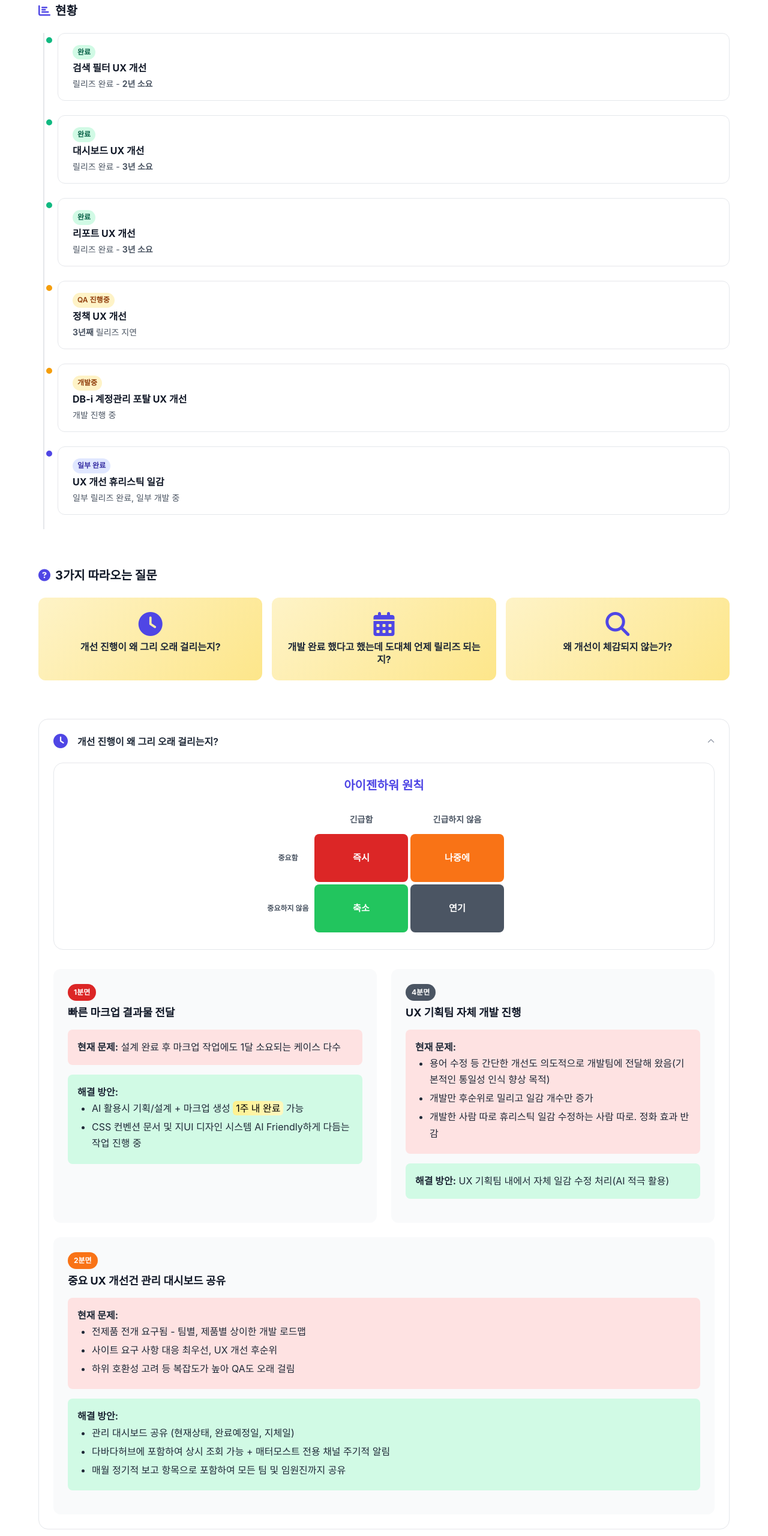
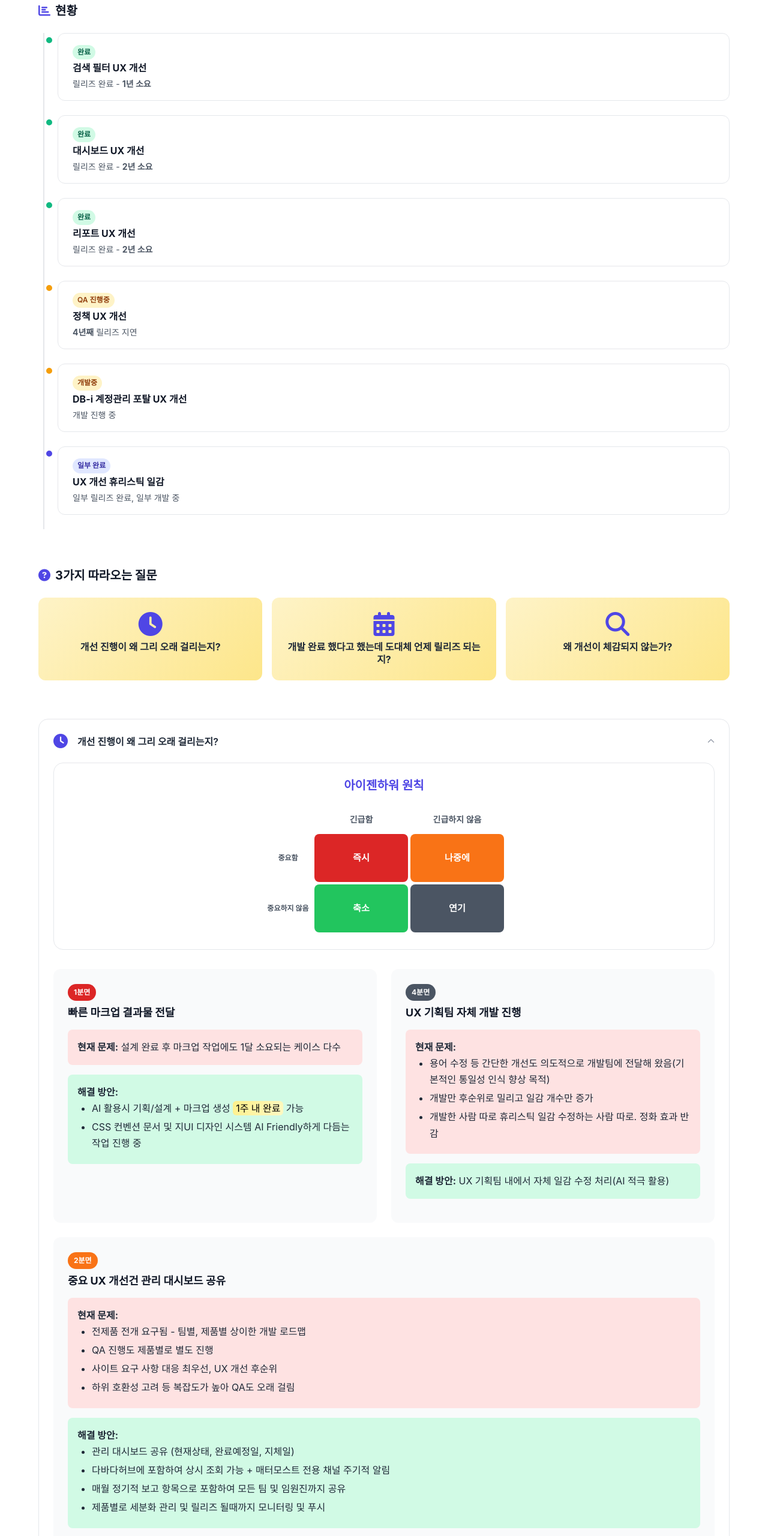
Before and after one commit to hwantage/sunsoo, a plain HTML site: page index.html in a window 1280 px wide. Shown: the part 1700-4260 px from the top of the page at 60% size. Drawn offline with Linux system fonts and the light colour scheme.

Commit message:
내용 추가 정리

```diff
--- a/index.html
+++ b/index.html
@@ -96,6 +96,14 @@
                         <div class="timeline-content">
                             <span class="timeline-label">완료</span>
                             <h4>검색 필터 UX 개선</h4>
+                            <p>릴리즈 완료 - <strong>1년 소요</strong></p>
+                        </div>
+                    </div>
+                    <div class="timeline-item completed">
+                        <div class="timeline-marker"></div>
+                        <div class="timeline-content">
+                            <span class="timeline-label">완료</span>
+                            <h4>대시보드 UX 개선</h4>
                             <p>릴리즈 완료 - <strong>2년 소요</strong></p>
                         </div>
                     </div>
@@ -103,16 +111,8 @@
                         <div class="timeline-marker"></div>
                         <div class="timeline-content">
                             <span class="timeline-label">완료</span>
-                            <h4>대시보드 UX 개선</h4>
-                            <p>릴리즈 완료 - <strong>3년 소요</strong></p>
-                        </div>
-                    </div>
-                    <div class="timeline-item completed">
-                        <div class="timeline-marker"></div>
-                        <div class="timeline-content">
-                            <span class="timeline-label">완료</span>
                             <h4>리포트 UX 개선</h4>
-                            <p>릴리즈 완료 - <strong>3년 소요</strong></p>
+                            <p>릴리즈 완료 - <strong>2년 소요</strong></p>
                         </div>
                     </div>
                     <div class="timeline-item in-progress">
@@ -120,7 +120,7 @@
                         <div class="timeline-content">
                             <span class="timeline-label">QA 진행중</span>
                             <h4>정책 UX 개선</h4>
-                            <p><strong>3년째</strong> 릴리즈 지연</p>
+                            <p><strong>4년째</strong> 릴리즈 지연</p>
                         </div>
                     </div>
                     <div class="timeline-item in-progress">
@@ -230,6 +230,7 @@
                                     <strong>현재 문제:</strong>
                                     <ul>
                                         <li>전제품 전개 요구됨 - 팀별, 제품별 상이한 개발 로드맵</li>
+                                        <li>QA 진행도 제품별로 별도 진행</li>
                                         <li>사이트 요구 사항 대응 최우선, UX 개선 후순위</li>
                                         <li>하위 호환성 고려 등 복잡도가 높아 QA도 오래 걸림</li>
                                     </ul>
@@ -240,6 +241,7 @@
                                         <li>관리 대시보드 공유 (현재상태, 완료예정일, 지체일)</li>
                                         <li>다바다허브에 포함하여 상시 조회 가능 + 매터모스트 전용 채널 주기적 알림</li>
                                         <li>매월 정기적 보고 항목으로 포함하여 모든 팀 및 임원진까지 공유</li>
+                                        <li>제품별로 세분화 관리 및 릴리즈 될때까지 모니터링 및 푸시</li>
                                     </ul>
                                 </div>
                             </div>
```
Also changed, not shown: images/redmanager.png (added).
